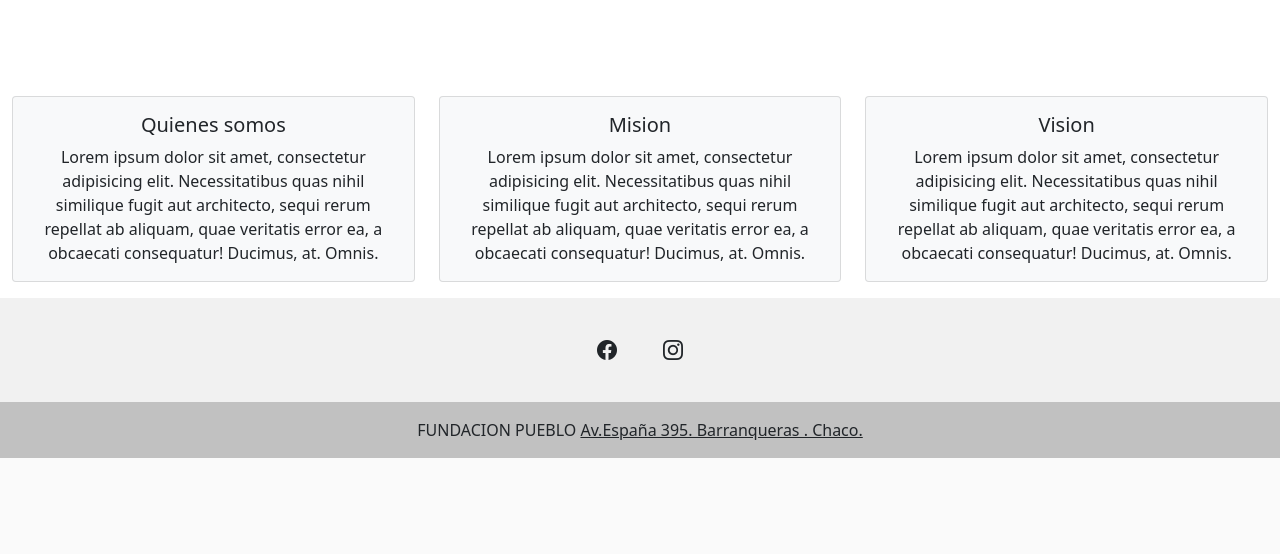
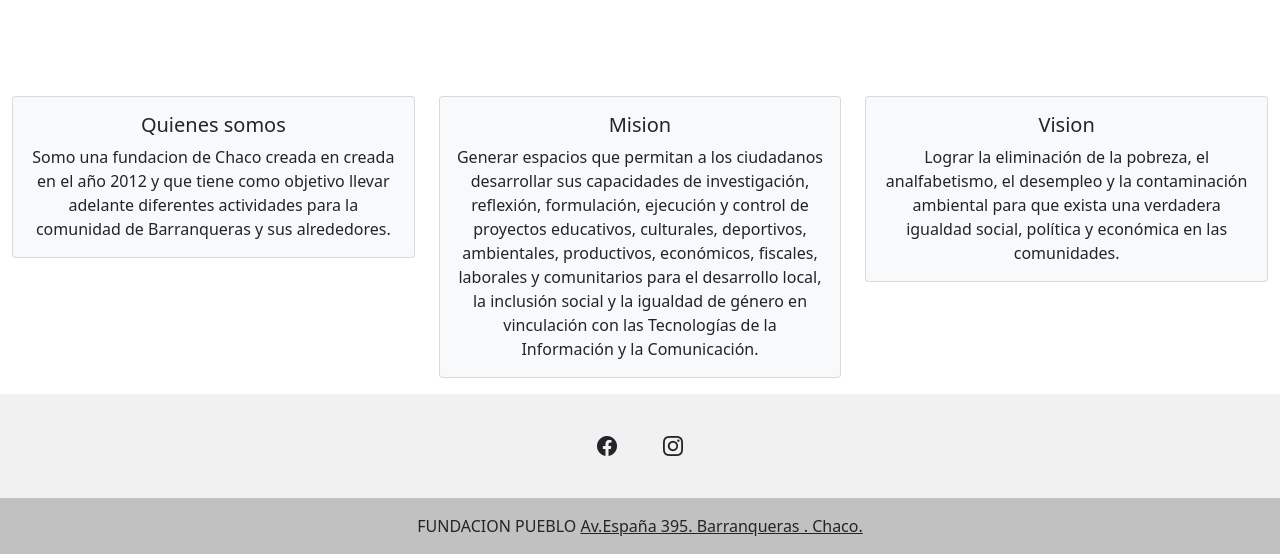
Before and after one commit to Furyko/proyecto-final-grupo-7-2022, a Django app: page / in a window 1280 px wide. Shown: the part 344-898 px from the top of the page. Before the commit the page ends 802 px from the top, so only its background shows below. Run offline with Django 3.2, Linux system fonts and the light colour scheme; parts of the project's set-up code (start-up, migrations or seed data) failed here and were passed over; some libraries are stand-ins or nearby versions.

Commit message:
descricpcion de inicio

```diff
--- a/eventos/forms.py
+++ b/eventos/forms.py
@@ -1,3 +1,4 @@
+from ast import If
 from turtle import textinput
 from xml.dom.minidom import Attr
 from django import forms
--- a/templates/inicio.html
+++ b/templates/inicio.html
@@ -23,9 +23,10 @@
             <div class="card text-center bg-light mb-3">
                 <div class="card-body">
                     <h5 class="card-title">Quienes somos</h5>
-                    <p class="card-text">Lorem ipsum dolor sit amet, consectetur adipisicing elit. Necessitatibus quas
-                        nihil similique fugit aut architecto, sequi rerum repellat ab aliquam, quae veritatis error ea,
-                        a obcaecati consequatur! Ducimus, at. Omnis.</p>
+                    <p class="card-text">Somo una fundacion de Chaco creada en
+                        creada en el año 2012 y que tiene como objetivo llevar adelante diferentes actividades
+                        para la comunidad de Barranqueras y sus alrededores.
+                    </p>
                 </div>
             </div>
         </div>
@@ -33,9 +34,11 @@
             <div class="card text-center bg-light mb-3">
                 <div class="card-body">
                     <h5 class="card-title">Mision</h5>
-                    <p class="card-text">Lorem ipsum dolor sit amet, consectetur adipisicing elit. Necessitatibus quas
-                        nihil similique fugit aut architecto, sequi rerum repellat ab aliquam, quae veritatis error ea,
-                        a obcaecati consequatur! Ducimus, at. Omnis.</p>
+                    <p class="card-text">Generar espacios que permitan a los ciudadanos desarrollar sus capacidades de
+                        investigación, reflexión, formulación, ejecución y control de proyectos educativos,
+                        culturales, deportivos, ambientales, productivos, económicos, fiscales, laborales y
+                        comunitarios para el desarrollo local, la inclusión social y la igualdad de género en
+                        vinculación con las Tecnologías de la Información y la Comunicación.</p>
                 </div>
             </div>
         </div>
@@ -43,9 +46,9 @@
             <div class="card text-center bg-light mb-3">
                 <div class="card-body">
                     <h5 class="card-title">Vision</h5>
-                    <p class="card-text">Lorem ipsum dolor sit amet, consectetur adipisicing elit. Necessitatibus quas
-                        nihil similique fugit aut architecto, sequi rerum repellat ab aliquam, quae veritatis error ea,
-                        a obcaecati consequatur! Ducimus, at. Omnis.</p>
+                    <p class="card-text">Lograr la eliminación de la pobreza, el analfabetismo, el desempleo y la
+                        contaminación ambiental para que exista una verdadera igualdad social, política y
+                        económica en las comunidades.</p>
                 </div>
             </div>
         </div>
```
